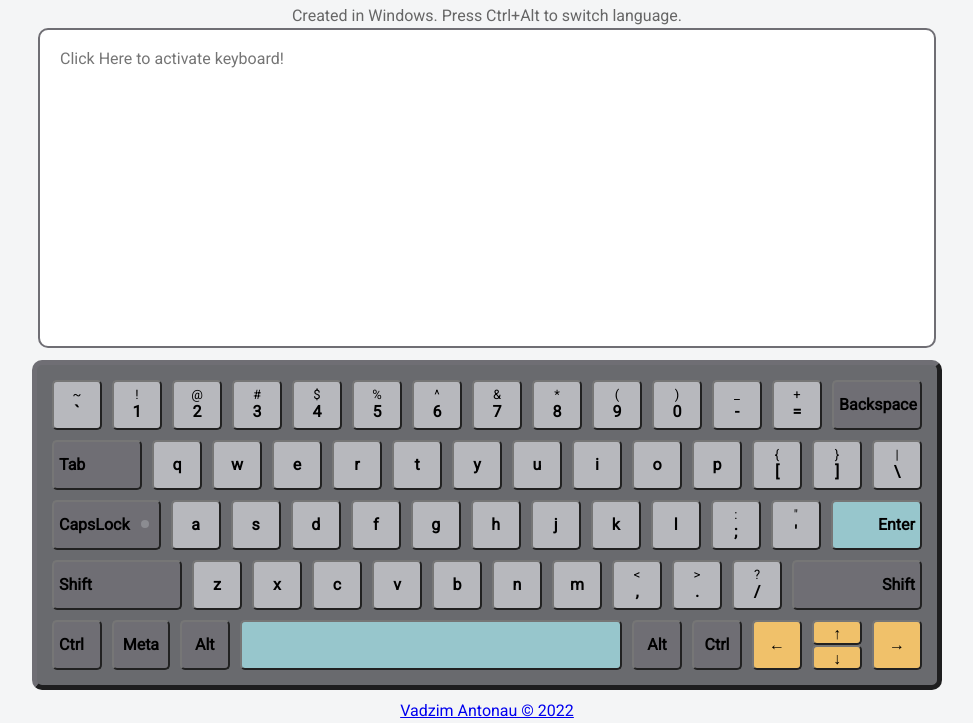
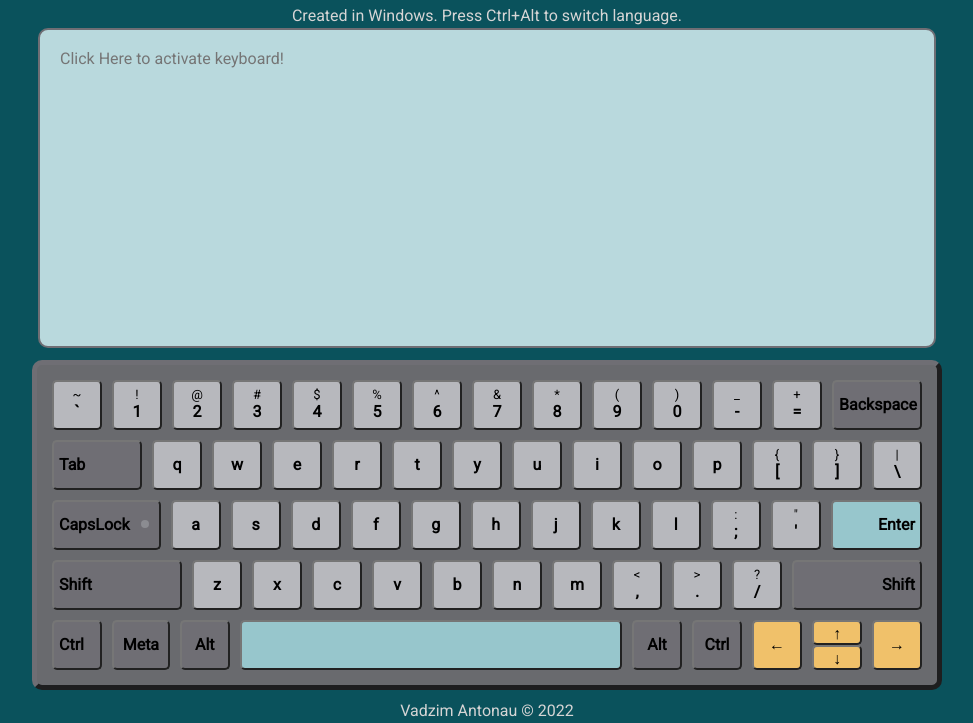
Before and after one commit to ThorsAngerVaNeT/virtual-keyboard, a website built with webpack: page src/index.html in a window 1280 px wide. Shown: the part 77-800 px from the top of the page, without its empty margins (153-1126 px from the left). Built offline with nearby package versions, Linux system fonts and the light colour scheme.

Commit message:
feat: add style to body and textarea, typography

```diff
--- a/src/sass/abstracts/_variables.scss
+++ b/src/sass/abstracts/_variables.scss
@@ -8,6 +8,7 @@ $color-blue: #97c6cc;
 $color-blue-dark: #0a525c;
 $color-orange: #f0c16a;
 $color-key-border: #767676;
+$color-body-text: #d6d5d5;
 
 $desktop-width: 1279.98px;
 $tablet-width: 767.98px;
--- a/src/sass/base/_base.scss
+++ b/src/sass/base/_base.scss
@@ -15,4 +15,5 @@ body {
   height: 100vh;
   @include flex(center, space-evenly);
   flex-direction: column;
+  background-color: $color-blue-dark;
 }
--- a/src/sass/base/_typography.scss
+++ b/src/sass/base/_typography.scss
@@ -38,12 +38,22 @@
 
 body {
   font-family: 'Roboto', sans-serif;
-  background-color: #f4f5f6;
   font-size: 1.6rem;
-  color: #666666;
+  color: $color-body-text;
 }
 
 .keyboard__key {
   font-size: 1.6rem;
   font-weight: bold;
 }
+
+.link {
+  text-decoration: none;
+  color: inherit;
+  transition: all 0.5s ease-in-out;
+
+  &:hover {
+    display: inline-block;
+    transform: translateY(-3px);
+  }
+}
--- a/src/sass/components/_keyboard.scss
+++ b/src/sass/components/_keyboard.scss
@@ -113,6 +113,8 @@
   // margin: 5rem 0;
   border: 2px solid $color-gray-dark;
   border-radius: 10px;
+  background-color: lighten($color-blue, 10);
+  outline: none;
   resize: none;
 }
 
--- a/webpack.config.js
+++ b/webpack.config.js
@@ -14,7 +14,6 @@ const config = {
   output: {
     path: path.resolve(__dirname, 'dist'),
   },
-  devtool: isProduction ? 'none' : 'source-map',
   devServer: {
     open: true,
     host: 'localhost',
@@ -58,6 +57,7 @@ module.exports = () => {
     config.mode = 'production';
   } else {
     config.mode = 'development';
+    config.devtool = 'source-map';
   }
   return config;
 };
```
